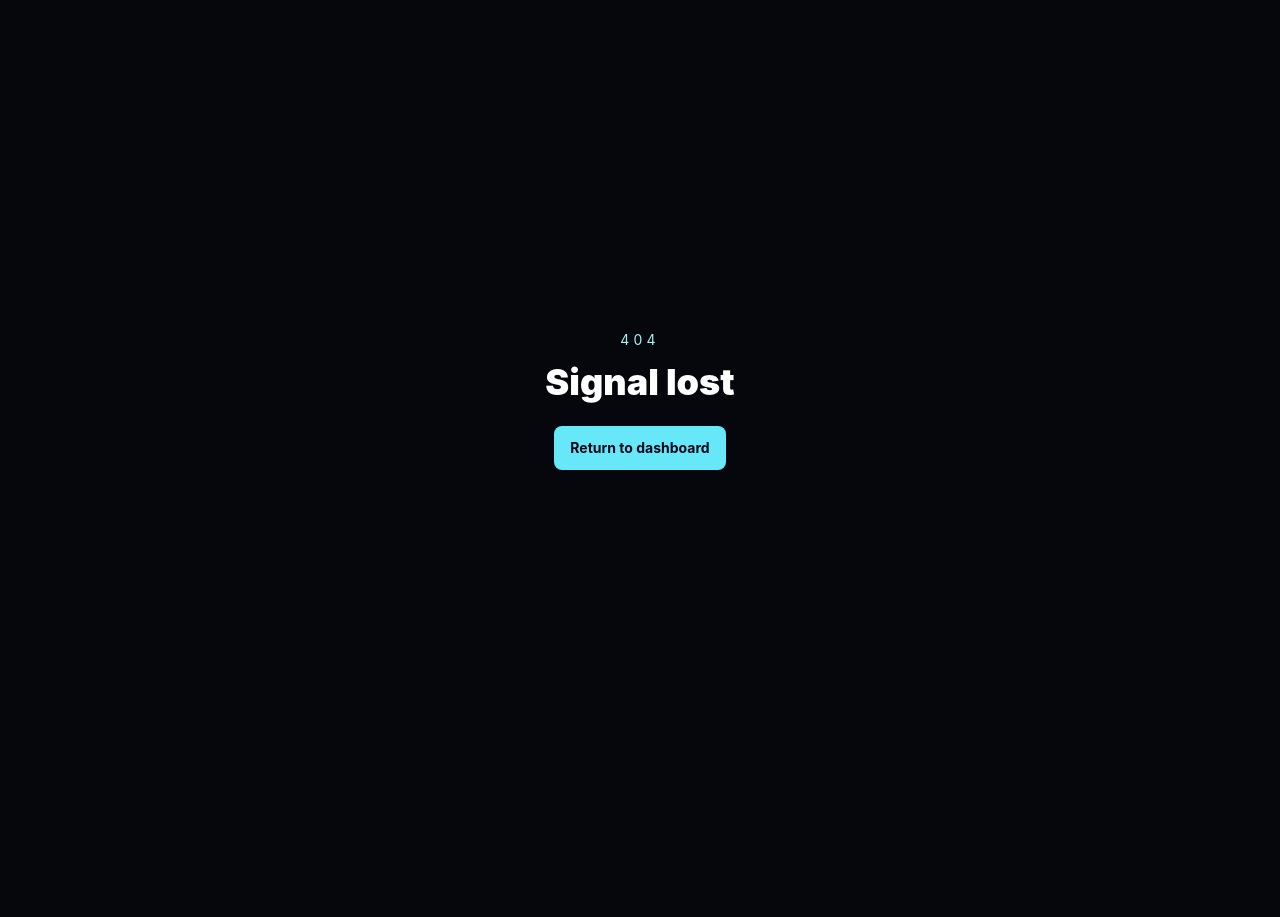
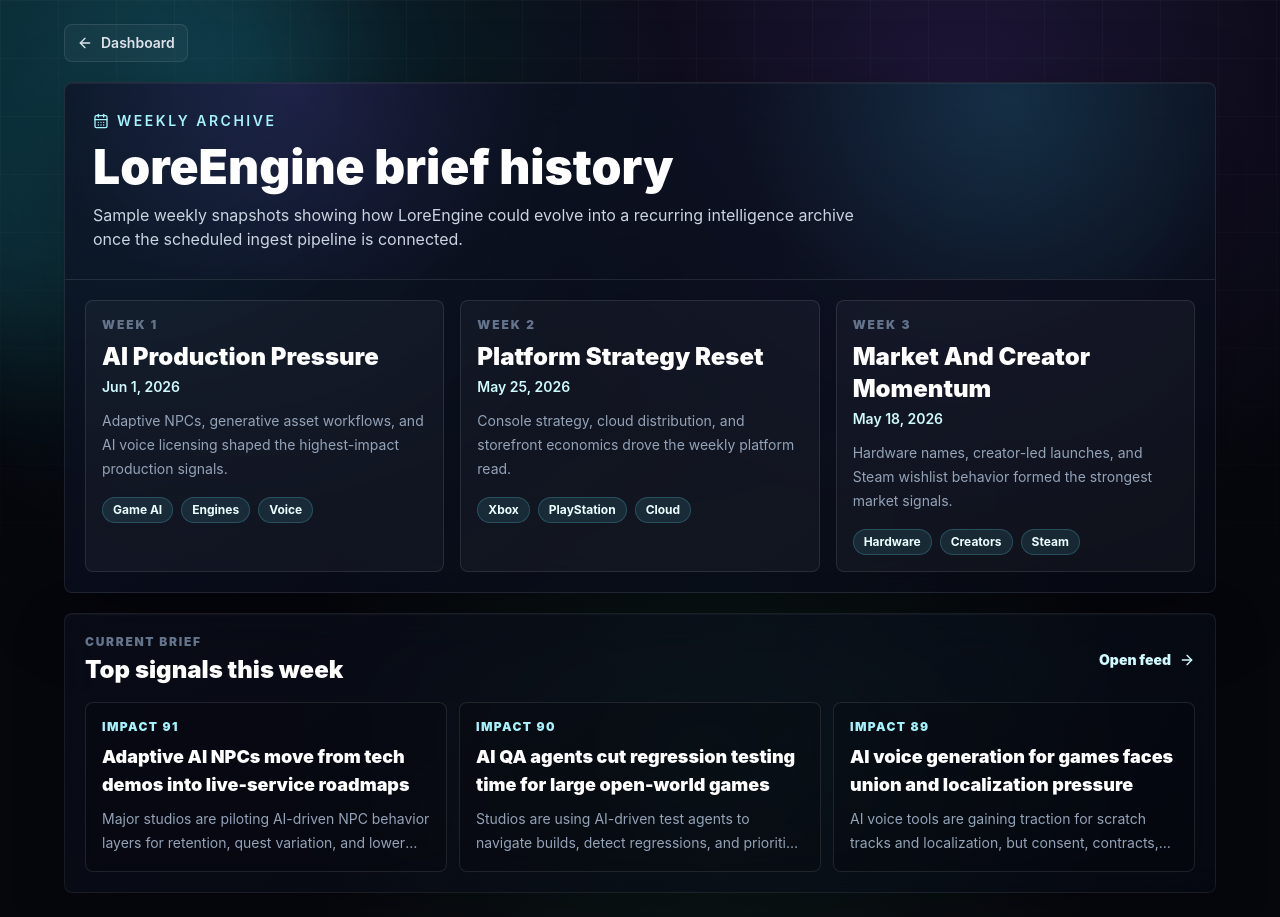
Before and after one commit to ethankim417/LoreEngine, a Next.js app: page /archive in a window 1280 px wide. Before the commit this address had no page. Before the commit the page ends 800 px from the top, so only its background shows below. Built offline with nearby package versions, Linux system fonts and the light colour scheme.

Commit message:
Add archive and simplify hero

```diff
--- /dev/null
+++ b/app/archive/page.tsx
@@ -0,0 +1,134 @@
+import Link from "next/link";
+import { ArrowLeft, ArrowRight, CalendarDays } from "lucide-react";
+import { articles } from "@/data/articles";
+
+const archiveWeeks = [
+  {
+    date: "2026-06-01",
+    title: "AI Production Pressure",
+    summary:
+      "Adaptive NPCs, generative asset workflows, and AI voice licensing shaped the highest-impact production signals.",
+    focus: ["Game AI", "Engines", "Voice"]
+  },
+  {
+    date: "2026-05-25",
+    title: "Platform Strategy Reset",
+    summary:
+      "Console strategy, cloud distribution, and storefront economics drove the weekly platform read.",
+    focus: ["Xbox", "PlayStation", "Cloud"]
+  },
+  {
+    date: "2026-05-18",
+    title: "Market And Creator Momentum",
+    summary:
+      "Hardware names, creator-led launches, and Steam wishlist behavior formed the strongest market signals.",
+    focus: ["Hardware", "Creators", "Steam"]
+  }
+];
+
+export const metadata = {
+  title: "Weekly Brief Archive | LoreEngine"
+};
+
+export default function ArchivePage() {
+  const topBriefs = [...articles]
+    .sort((a, b) => b.impactScore + b.trendScore - (a.impactScore + a.trendScore))
+    .slice(0, 3);
+
+  return (
+    <main className="relative min-h-screen overflow-hidden px-4 py-6 sm:px-6 lg:px-8">
+      <div aria-hidden="true" className="mesh-grid absolute inset-0 opacity-70" />
+      <div aria-hidden="true" className="absolute left-[-12rem] top-[-10rem] h-[32rem] w-[32rem] rounded-full bg-cyan-400/[0.12] blur-3xl" />
+      <div className="relative z-10 mx-auto flex max-w-6xl flex-col gap-5">
+        <Link
+          href="/"
+          className="inline-flex w-fit items-center gap-2 rounded-lg border border-white/10 bg-white/[0.04] px-3 py-2 text-sm font-semibold text-slate-200 transition hover:border-cyan-300/40 hover:text-white"
+        >
+          <ArrowLeft className="h-4 w-4" />
+          Dashboard
+        </Link>
+
+        <section className="glass-panel overflow-hidden rounded-lg">
+          <div className="relative border-b border-white/10 p-5 sm:p-7">
+            <div aria-hidden="true" className="absolute inset-0 bg-[radial-gradient(circle_at_82%_10%,rgba(50,217,255,0.14),transparent_28%),radial-gradient(circle_at_20%_0%,rgba(138,92,255,0.14),transparent_26%)]" />
+            <div className="relative z-10 max-w-3xl">
+              <div className="flex items-center gap-2 text-sm font-semibold uppercase tracking-[0.18em] text-cyan-200">
+                <CalendarDays className="h-4 w-4" />
+                Weekly Archive
+              </div>
+              <h1 className="mt-3 text-balance font-display text-4xl font-black text-white sm:text-5xl">
+                LoreEngine brief history
+              </h1>
+              <p className="mt-3 text-sm leading-6 text-slate-300 sm:text-base">
+                Sample weekly snapshots showing how LoreEngine could evolve into a recurring
+                intelligence archive once the scheduled ingest pipeline is connected.
+              </p>
+            </div>
+          </div>
+
+          <div className="grid gap-4 p-4 sm:p-5 lg:grid-cols-3">
+            {archiveWeeks.map((week, index) => (
+              <article key={week.date} className="rounded-lg border border-white/10 bg-white/[0.035] p-4">
+                <p className="text-xs font-black uppercase tracking-[0.16em] text-slate-500">
+                  Week {index + 1}
+                </p>
+                <h2 className="mt-2 font-display text-2xl font-black text-white">{week.title}</h2>
+                <p className="mt-1 text-sm font-semibold text-cyan-100">{formatArchiveDate(week.date)}</p>
+                <p className="mt-3 text-sm leading-6 text-slate-400">{week.summary}</p>
+                <div className="mt-4 flex flex-wrap gap-2">
+                  {week.focus.map((item) => (
+                    <span
+                      key={item}
+                      className="rounded-full border border-cyan-300/20 bg-cyan-300/10 px-2.5 py-1 text-xs font-bold text-cyan-50"
+                    >
+                      {item}
+                    </span>
+                  ))}
+                </div>
+              </article>
+            ))}
+          </div>
+        </section>
+
+        <section className="glass-panel glass-panel-soft rounded-lg p-4 sm:p-5">
+          <div className="flex flex-col gap-3 sm:flex-row sm:items-center sm:justify-between">
+            <div>
+              <p className="text-xs font-black uppercase tracking-[0.14em] text-slate-500">Current brief</p>
+              <h2 className="mt-1 font-display text-2xl font-black text-white">Top signals this week</h2>
+            </div>
+            <Link href="/#feed" className="inline-flex w-fit items-center gap-2 text-sm font-black text-cyan-100">
+              Open feed
+              <ArrowRight className="h-4 w-4" />
+            </Link>
+          </div>
+          <div className="mt-4 grid gap-3 lg:grid-cols-3">
+            {topBriefs.map((article) => (
+              <Link
+                key={article.id}
+                href={`/articles/${article.slug}`}
+                className="group rounded-lg border border-white/10 bg-black/15 p-4 transition hover:border-cyan-300/30 hover:bg-cyan-300/[0.06]"
+              >
+                <p className="text-xs font-black uppercase tracking-[0.12em] text-cyan-200">
+                  Impact {article.impactScore}
+                </p>
+                <h3 className="mt-2 line-clamp-2 font-display text-lg font-black text-white">
+                  {article.title}
+                </h3>
+                <p className="mt-2 line-clamp-2 text-sm leading-6 text-slate-400">{article.tldr}</p>
+              </Link>
+            ))}
+          </div>
+        </section>
+      </div>
+    </main>
+  );
+}
+
+function formatArchiveDate(value: string) {
+  return new Intl.DateTimeFormat("en-US", {
+    month: "short",
+    day: "numeric",
+    year: "numeric",
+    timeZone: "UTC"
+  }).format(new Date(value));
+}
--- a/app/globals.css
+++ b/app/globals.css
@@ -202,17 +202,6 @@
   opacity: 0.9;
 }
 
-.hero-radar-sweep {
-  transform-box: fill-box;
-  transform-origin: center;
-  animation: radar-sweep 8s linear infinite;
-}
-
-.hero-radar-dot {
-  filter: drop-shadow(0 0 10px currentColor);
-  animation: chart-dot-pulse 2.8s ease-in-out infinite;
-}
-
 .market-skeleton {
   background:
     linear-gradient(90deg, transparent, rgba(255, 255, 255, 0.12), transparent),
@@ -317,8 +306,6 @@
   .signal-logo::after,
   .stock-chart:hover .stock-chart-end-marker,
   .stock-chart:hover .stock-chart-endpoint,
-  .hero-radar-sweep,
-  .hero-radar-dot,
   .market-skeleton {
     animation: none !important;
   }
--- a/app/page.tsx
+++ b/app/page.tsx
@@ -36,7 +36,6 @@
       <div className="absolute inset-x-0 top-0 h-px bg-gradient-to-r from-transparent via-cyan-200/40 to-transparent" />
       <div className="absolute inset-y-0 left-[-18%] w-1/3 animate-slow-pan bg-gradient-to-r from-transparent via-cyan-200/[0.055] to-transparent blur-sm [animation-duration:14s]" />
       <div className="absolute -right-24 -top-24 h-64 w-64 rounded-full bg-cyan-300/[0.06] blur-3xl" />
-      <HeroRadar />
       <div className="relative flex flex-col gap-4">
         <a
           href="mailto:lore-engine@ethankim.cc"
@@ -91,50 +90,6 @@
   );
 }
 
-function HeroRadar() {
-  return (
-    <div
-      aria-hidden="true"
-      className="pointer-events-none absolute bottom-4 right-5 hidden h-40 w-40 opacity-80 sm:block lg:h-48 lg:w-48"
-    >
-      <svg className="h-full w-full overflow-visible" viewBox="0 0 180 180" fill="none">
-        <circle cx="90" cy="90" r="58" stroke="rgba(50,217,255,0.18)" strokeWidth="1" />
-        <circle cx="90" cy="90" r="36" stroke="rgba(167,139,250,0.16)" strokeWidth="1" />
-        <circle cx="90" cy="90" r="14" stroke="rgba(84,240,169,0.16)" strokeWidth="1" />
-        <path
-          className="hero-radar-sweep"
-          d="M90 90 L90 25 A65 65 0 0 1 142 52 Z"
-          fill="url(#hero-radar-glow)"
-        />
-        <path d="M38 90H162" stroke="rgba(255,255,255,0.08)" strokeWidth="1" />
-        <path d="M90 38V162" stroke="rgba(255,255,255,0.08)" strokeWidth="1" />
-        {[
-          [55, 68],
-          [122, 76],
-          [104, 124],
-          [73, 111]
-        ].map(([x, y], index) => (
-          <circle
-            key={`${x}-${y}`}
-            className="hero-radar-dot"
-            cx={x}
-            cy={y}
-            r="2.8"
-            fill={index % 2 ? "#a78bfa" : "#67e8f9"}
-            style={{ animationDelay: `${index * 0.35}s` }}
-          />
-        ))}
-        <defs>
-          <radialGradient id="hero-radar-glow" cx="0" cy="0" r="1" gradientUnits="userSpaceOnUse" gradientTransform="translate(90 90) rotate(-44) scale(74)">
-            <stop stopColor="rgba(50,217,255,0.2)" />
-            <stop offset="1" stopColor="rgba(50,217,255,0)" />
-          </radialGradient>
-        </defs>
-      </svg>
-    </div>
-  );
-}
-
 function DisclosureFooter() {
   return (
     <footer className="pb-3">
--- a/app/sitemap.ts
+++ b/app/sitemap.ts
@@ -27,6 +27,12 @@
       changeFrequency: "monthly",
       priority: 0.6
     },
+    {
+      url: `${siteUrl}/archive`,
+      lastModified: briefDate,
+      changeFrequency: "weekly",
+      priority: 0.7
+    },
     ...articles.map((article) => ({
       url: `${siteUrl}/articles/${article.slug}`,
       lastModified: new Date(article.publishedAt),
--- a/components/IntelligenceDashboard.tsx
+++ b/components/IntelligenceDashboard.tsx
@@ -112,10 +112,22 @@
         <SignalConstellation articles={articles} />
       </div>
 
-      <section aria-label="Dashboard metrics" className="grid gap-3 sm:grid-cols-2 lg:grid-cols-4">
-        {metrics.map((metric) => (
-          <MetricCard key={metric.label} metric={metric} onSelect={() => setSelectedMetric(metric)} />
-        ))}
+      <section aria-label="Dashboard metrics" className="space-y-3">
+        <div className="flex items-center justify-between gap-3 px-1">
+          <p className="text-xs font-black uppercase tracking-[0.14em] text-slate-500">Dashboard Scores</p>
+          <Link
+            href="/methodology"
+            className="inline-flex items-center gap-1.5 text-xs font-black text-cyan-200/85 transition hover:text-cyan-100"
+          >
+            How scores work
+            <ArrowRight className="h-3.5 w-3.5" />
+          </Link>
+        </div>
+        <div className="grid gap-3 sm:grid-cols-2 lg:grid-cols-4">
+          {metrics.map((metric) => (
+            <MetricCard key={metric.label} metric={metric} onSelect={() => setSelectedMetric(metric)} />
+          ))}
+        </div>
       </section>
 
       <section id="feed" className="glass-panel glass-panel-soft rounded-lg p-4 sm:p-5">
@@ -394,6 +406,12 @@
               <span className="rounded-full border border-emerald-300/20 bg-emerald-300/10 px-2.5 py-1 text-[0.68rem] font-black uppercase tracking-[0.1em] text-emerald-100">
                 Cached
               </span>
+              <Link
+                href="/archive"
+                className="rounded-full border border-cyan-300/15 bg-cyan-300/[0.06] px-2.5 py-1 text-[0.68rem] font-black uppercase tracking-[0.1em] text-cyan-100 transition hover:border-cyan-300/35"
+              >
+                Archive
+              </Link>
             </div>
             <p className="mt-0.5 text-sm leading-5 text-slate-400">
               Updated {formatDate(briefSnapshotDate)}
--- a/scripts/smoke.mjs
+++ b/scripts/smoke.mjs
@@ -3,6 +3,7 @@
 const checks = [
   { path: "/", expect: "LoreEngine" },
   { path: "/market", expect: "Market Pulse" },
+  { path: "/archive", expect: "Weekly Archive" },
   {
     path: "/articles/nvidia-gaming-ai-stack-targets-on-device-agents",
     expect: "NVIDIA"
```
